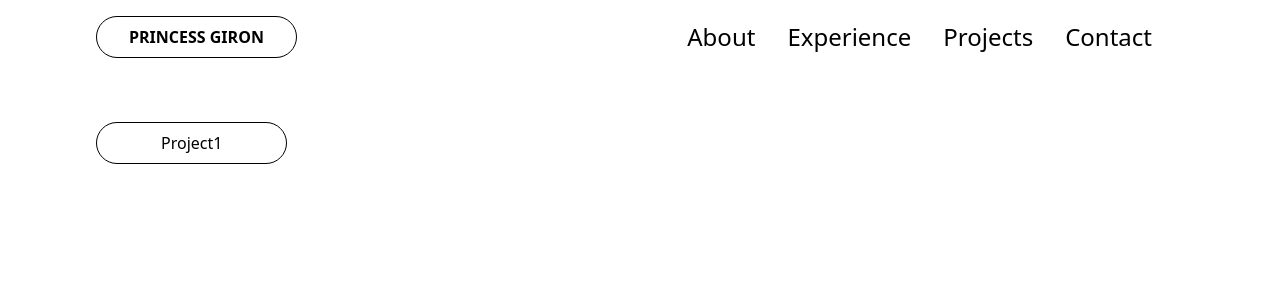
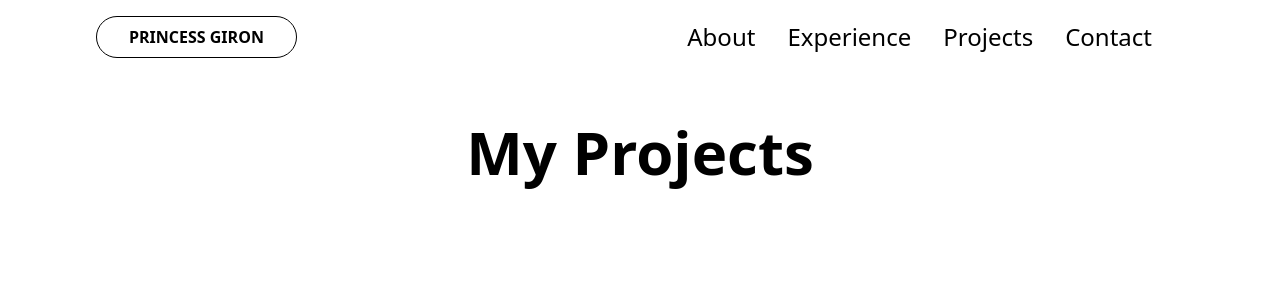
Before and after one commit to youth-of-may/portfolio-app, a React (Vite) app: page /projects in a window 1280 px wide. Shown: the top 300 px of the page. Built offline with nearby package versions, Linux system fonts and the light colour scheme.

Commit message:
Added initial info for Projects.

```diff
--- a/src/pages/Projects.jsx
+++ b/src/pages/Projects.jsx
@@ -1,8 +1,12 @@
 import Button from "../components/Button"
+import Header from "../components/Header"
 export default function Projects() {
     return (
         <>
-        <Button isRound={true} url="">Project1</Button>
+        <div className="text-center flex flex-col">
+                    <Header isHeader={true} misc="mb-8">My Projects</Header>
+
+        </div>
         </>
     )
 }
```
